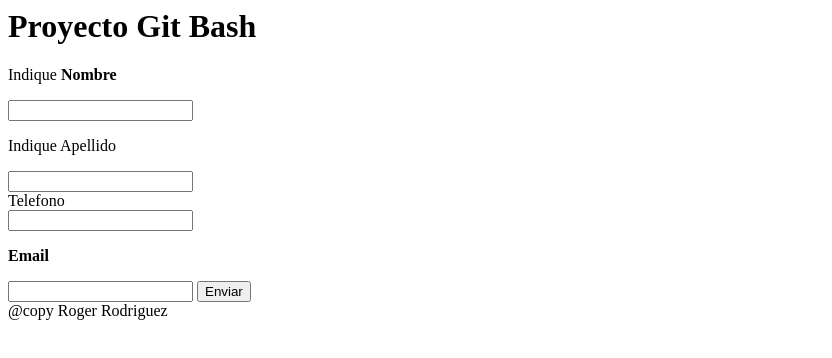
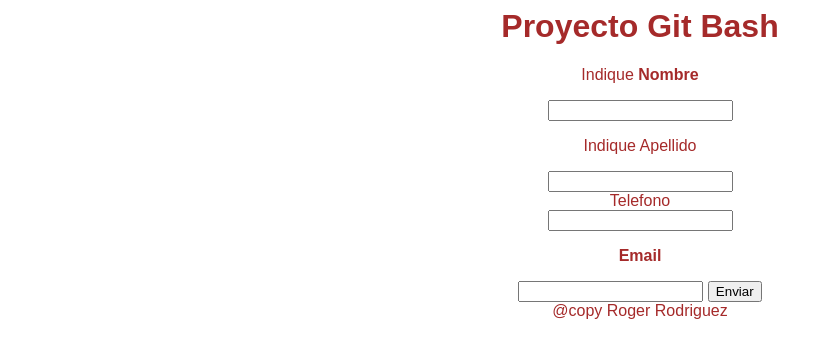
Before and after one commit to rrodriguez2020/Proyectohtml, a plain HTML site: page index.html in a window 1280 px wide. Shown: the whole page, without its empty margins (0-832 px from the left). Drawn offline with Linux system fonts and the light colour scheme.

Commit message:
Estilos y carpeta css

```diff
--- /dev/null
+++ b/css/estilos.css
@@ -0,0 +1,6 @@
+body
+{
+  color: brown;
+  text-align: center;
+  font-family: Arial, Helvetica, sans-serif;
+}
--- a/index.html
+++ b/index.html
@@ -1,6 +1,7 @@
 <hmtl>
     <head>
         <title>Proyecto Git</title>
+        <link rel="stylesheet" href="css/estilos.css">
     </head>
  <body>
     <h1> Proyecto Git Bash</h1>
```
